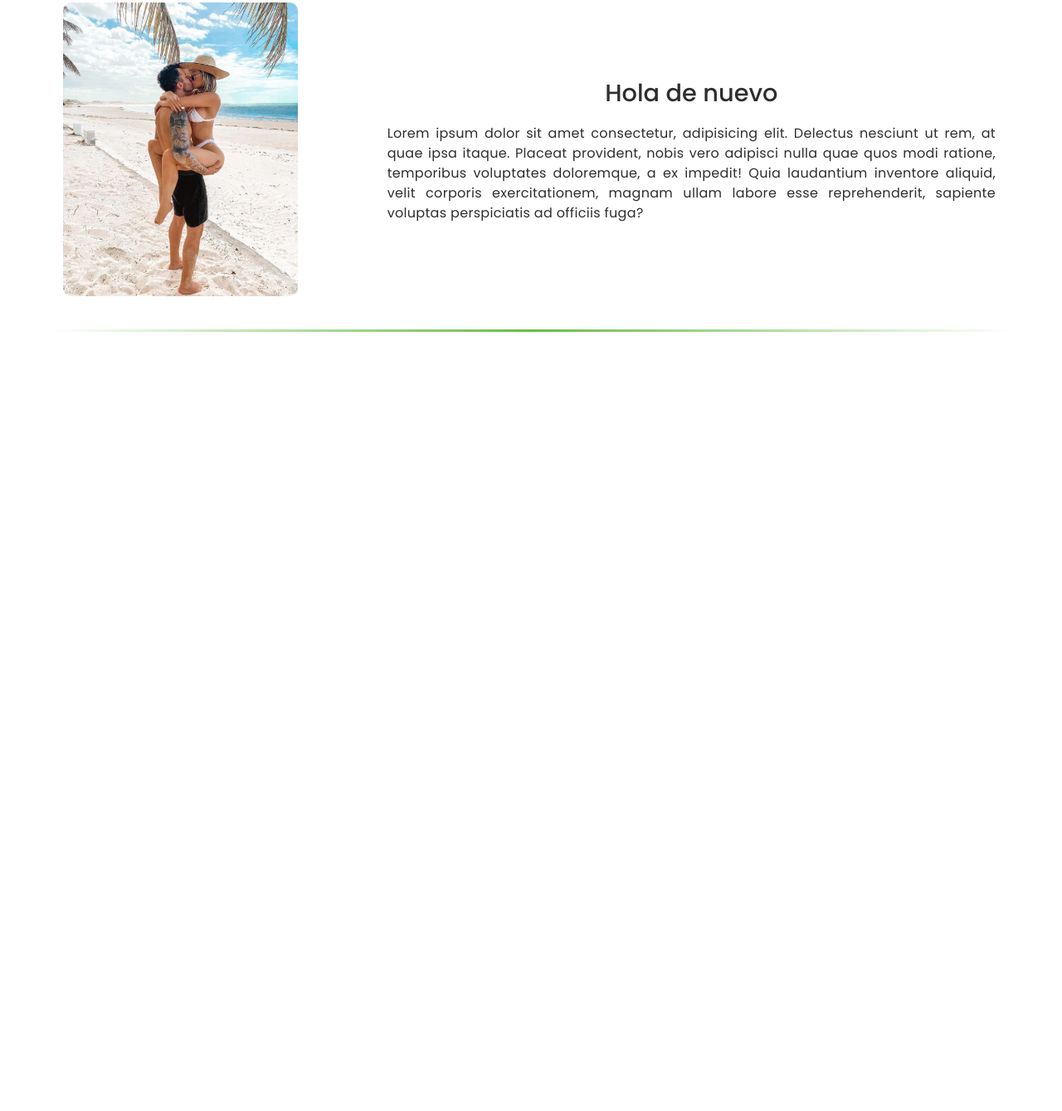
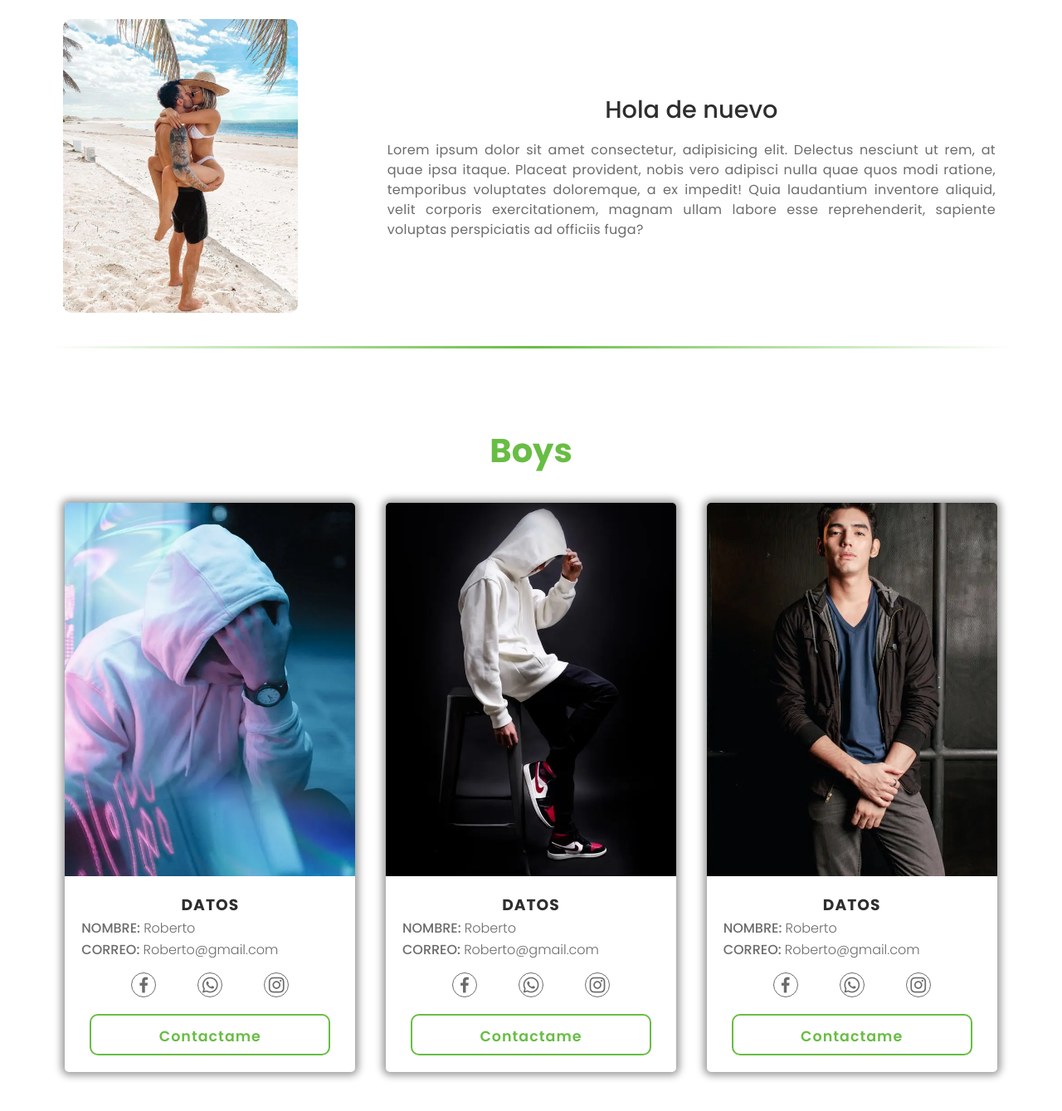
Before and after one commit to OmarJCG/Pagina, a plain HTML site: page index.html in a window 1280 px wide. Shown: the part 963-2302 px from the top of the page at 83% size. Before the commit the page ends 1443 px from the top, so only its background shows below. Drawn offline with nearby package versions, Linux system fonts and the light colour scheme.

Commit message:
EN proseso about

```diff
--- a/index.html
+++ b/index.html
@@ -8,8 +8,10 @@
     <link rel="preconnect" href="https://fonts.googleapis.com">
     <link rel="preconnect" href="https://fonts.gstatic.com" crossorigin>
     <link href="https://fonts.googleapis.com/css2?family=Poppins:wght@200;300;400;500;600;700;800&display=swap" rel="stylesheet">
+    <link href='https://unpkg.com/boxicons@2.1.2/css/boxicons.min.css' rel='stylesheet'>
     <link rel="stylesheet" href="/normalize.css" type="text/css">
     <link rel="stylesheet" href="/style.css" type="text/css">
+
 </head>
 <body>
     <header class="header">
@@ -21,7 +23,7 @@
                 <ul class="navList">
                     <li class="navList__item"><a class="navList__item-a" href="#">Home</a></li>
                     <li class="navList__item"><a class="navList__item-a" href="#about">About Page</a></li>
-                    <li class="navList__item"><a class="navList__item-a" href="#">Boys</a></li>
+                    <li class="navList__item"><a class="navList__item-a" href="#boys">Boys</a></li>
                     <li class="navList__item"><a class="navList__item-a" href="#">Footer</a></li>
                 </ul>
             </div>
@@ -37,7 +39,7 @@
         </figure>
     </header>
     <section id ="about" class="about container">
-        <h2 class="aboutTitle">About Page</h2>
+        <h2 class="aboutTitle titles">About Page</h2>
         <div class="aboutContent">
             <figure class="aboutFigure">
                 <img src="/img/pareja-playa.webp" alt="pareja sexi novia hot caliente placer vacaciones playa" class="aboutImg">
@@ -49,7 +51,59 @@
         </div>
 
     </section>
-
+    <section id="boys" class="boys container">
+        <h2 class="titleBoys titles">Boys</h1>
+        <div class="boysContent">
+            <div class="boysContent__item">
+                <img src="/img/1.webp" alt="" class="boysImg">
+                <div class="boysData">
+                    <h3 class="boysData__item data">Datos</h3>
+                    <p class="boysData__item data__weight">NOMBRE: <span>Roberto</span></p>
+                    <p class="boysData__item data__weight">CORREO: <span>Roberto@gmail.com</span></p>
+                    <div class="social">
+                        <a href="" class="social__item"><i class='bx bxl-facebook'></i></a>
+                        <a href="" class="social__item"><i class='bx bxl-whatsapp'></i></a>
+                        <a href="" class="social__item"><i class='bx bxl-instagram'></i></a>
+                    </div>
+                    <div class="bottom">
+                        <a href="" class="bottom__item">Contactame</a>
+                    </div>
+                </div>
+            </div>
+            <div class="boysContent__item">
+                <img src="/img/2.webp" alt="" class="boysImg">
+                <div class="boysData">
+                    <h3 class="boysData__item data">Datos</h3>
+                    <p class="boysData__item data__weight">NOMBRE: <span>Roberto</span></p>
+                    <p class="boysData__item data__weight">CORREO: <span>Roberto@gmail.com</span></p>
+                    <div class="social">
+                        <a href="" class="social__item"><i class='bx bxl-facebook'></i></a>
+                        <a href="" class="social__item"><i class='bx bxl-whatsapp'></i></a>
+                        <a href="" class="social__item"><i class='bx bxl-instagram'></i></a>
+                    </div>
+                    <div class="bottom">
+                        <a href="" class="bottom__item">Contactame</a>
+                    </div>
+                </div>
+            </div>
+            <div class="boysContent__item">
+                <img src="/img/3.webp" alt="" class="boysImg">
+                <div class="boysData">
+                    <h3 class="boysData__item data">Datos</h3>
+                    <p class="boysData__item data__weight">NOMBRE: <span>Roberto</span></p>
+                    <p class="boysData__item data__weight">CORREO: <span>Roberto@gmail.com</span></p>
+                    <div class="social">
+                        <a href="" class="social__item"><i class='bx bxl-facebook'></i></a>
+                        <a href="" class="social__item"><i class='bx bxl-whatsapp'></i></a>
+                        <a href="" class="social__item"><i class='bx bxl-instagram'></i></a>
+                    </div>
+                    <div class="bottom">
+                        <a href="" class="bottom__item">Contactame</a>
+                    </div>
+                </div>
+            </div>
+        </div>
+    </section>
 
 
 </body>
--- a/style.css
+++ b/style.css
@@ -2,7 +2,7 @@
 :root{
     --color-pri:#68bd44;
     --color-sec:#2e2e2e;
-    --color-ter:#8b8e8c;
+    --color-ter:#6d6b6b;
 }
 html{
     scroll-behavior: smooth;
@@ -143,7 +143,10 @@ a{
 }
 
 /* Estilos para el about */
-.aboutTitle{
+.about.container{
+    padding: 100px 20px 20px;
+}
+.titles{
     margin-bottom:40px;
     font-size:2.5rem;
     color:var(--color-pri);
@@ -186,8 +189,98 @@ a{
     font-weight: 500;
 }
 .aboutText__paragraph{
-    color:var(--color-sec);
+    color:var(--color-ter);
     line-height: 1.5rem;
     letter-spacing: .02rem;
     text-align:justify;
 }
+
+/* Estiles para la tersera seciton "boys" */
+
+.titleBoys{
+    text-align: center;
+}
+.boysContent{
+    display: flex;
+    flex-wrap: wrap;
+    justify-content: space-around;
+    /* align-items: center; */
+}
+.boysContent__item{
+    margin-bottom: 20px;
+    max-width: 350px;
+    box-shadow: 0 0 10px 4px rgba(0,0,0,0.4);
+    border-radius: 5px;
+}
+.boysImg{
+    width: 350px;
+    height: 450px;
+    object-fit: cover;
+    border-radius: 5px 5px 0 0;
+}
+.boysData{
+    padding: 20px;
+    display: flex;
+    flex-direction: column;
+    justify-content: space-between;
+}
+.boysData__item{
+    margin-bottom: 8px;
+    color:var(--color-ter);
+}
+.data{
+    text-transform: uppercase;
+    color:var(--color-sec);
+    letter-spacing: 1px;
+    text-align: center;
+}
+.data__weight{
+    font-weight:500;
+}
+.data__weight>span{
+    font-weight:300;
+}
+.social{
+    width: 100%;
+    padding: 10px;
+    display: flex;
+    justify-content: space-evenly;
+}
+.social__item{
+    width: 30px;
+    height: 30px;
+    text-align: center;
+    border-radius: 50%;
+    border:1px solid var(--color-ter)
+}
+.bx{
+    font-size: 25px;
+    line-height: 30px;
+    color:var(--color-ter)
+}
+.social__item:hover{
+    border:1px solid var(--color-pri)
+}
+.bx:hover{
+    color:var(--color-pri)
+}
+.bottom{
+    width: 290px;
+    height: 50px;
+    margin: 10px auto 0;
+    border: 2px solid var(--color-pri);
+    color:var(--color-pri);
+    border-radius: 10px;
+    text-align: center;
+}
+.bottom__item{
+    line-height: 50px;
+    font-size: 17.5px;
+    font-weight: 600;
+    color: inherit;
+    letter-spacing: 1px;
+}
+.bottom:hover{
+    background-color: var(--color-pri);
+    color:#fff;
+}
```
Also changed, not shown: codigo.js (added), img/1.webp (added), img/2.webp (added), img/3.webp (added), img/Faraón_Love_Shady_RA_1.webp (added).
